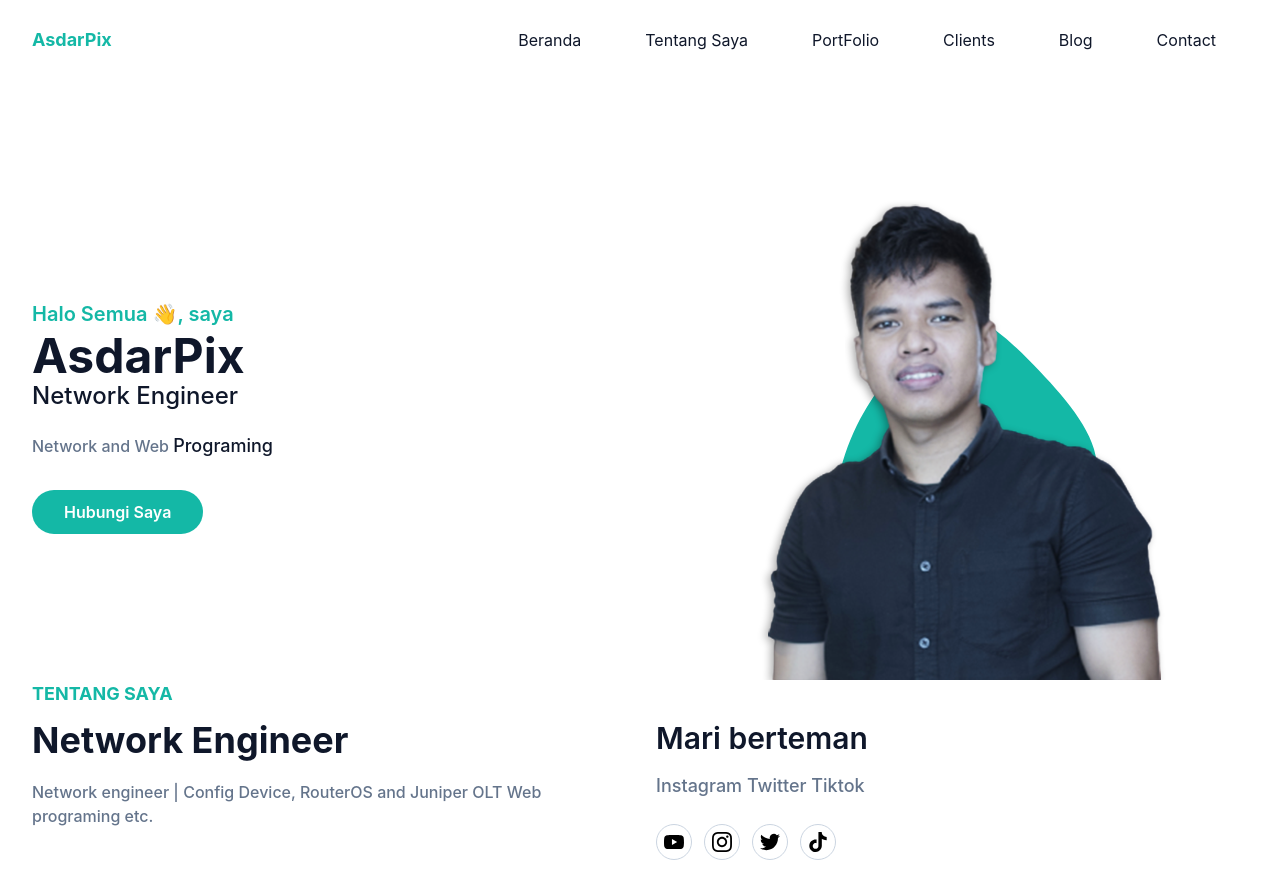
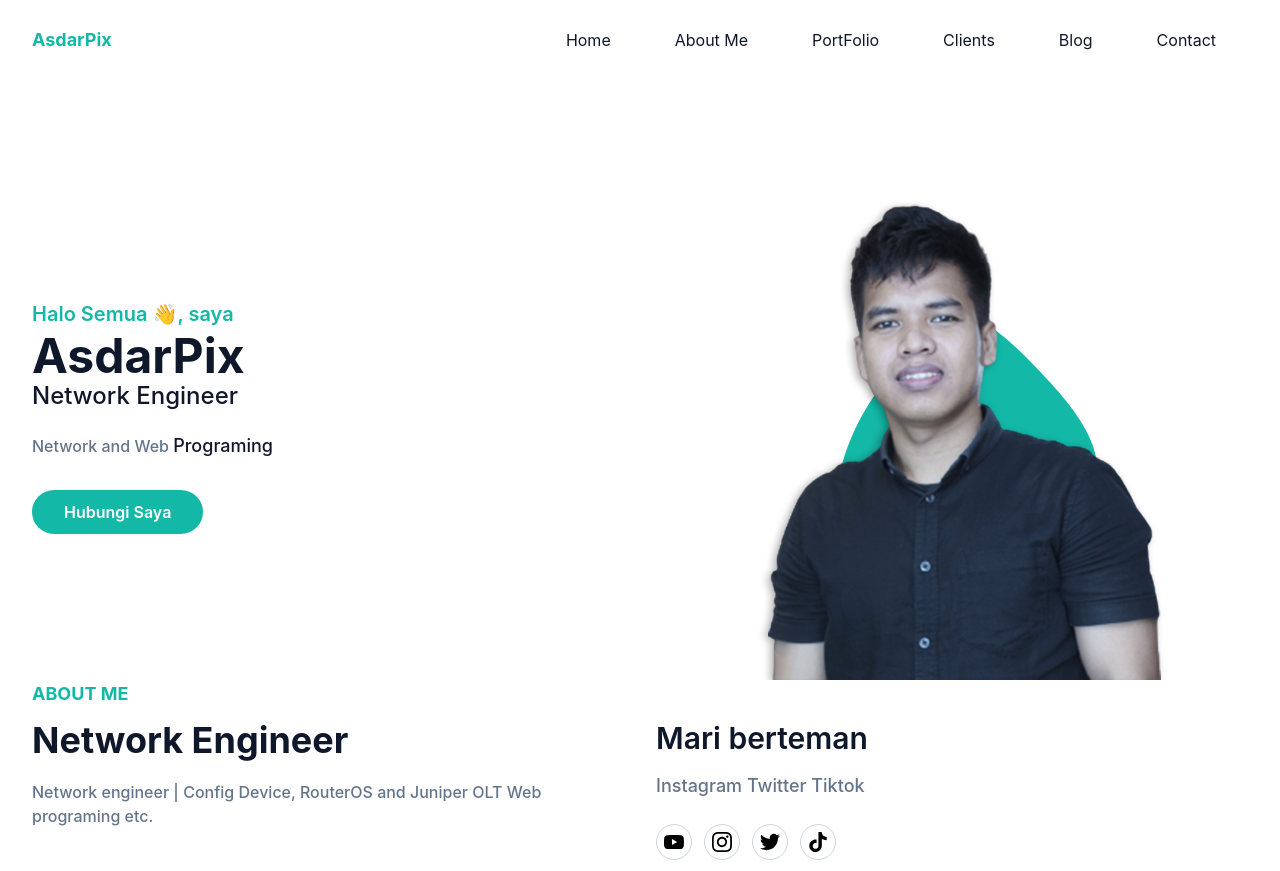
Before and after one commit to AsdarPix/asdarpix.github.io, a website: page index.html in a window 1280 px wide. Shown: the top 871 px of the page. Drawn offline with Linux system fonts and the light colour scheme.

Commit message:
Update index.html

```diff
--- a/index.html
+++ b/index.html
@@ -27,10 +27,10 @@
                         <nav id="nav-menu" class="hidden absolute py-5 bg-white shadow-lg rounded-lg max-w-[250px] w-full right-4 top-full lg:block lg:static lg:bg-transparent lg:max-w-full lg:shadow-none lg:rounded-none">
                             <ul class="block lg:flex">
                                 <li class="group">
-                                    <a href="#home" class="text-base text-dark py-2 mx-8 flex group-hover:text-primary">Beranda</a>
+                                    <a href="#home" class="text-base text-dark py-2 mx-8 flex group-hover:text-primary">Home</a>
                                 </li>
                                 <li class="group">
-                                    <a href="#about" class="text-base text-dark py-2 mx-8 flex group-hover:text-primary">Tentang Saya</a>
+                                    <a href="#about" class="text-base text-dark py-2 mx-8 flex group-hover:text-primary">About Me</a>
                                 </li>
                                 <li class="group">
                                     <a href="#portfolio" class="text-base text-dark py-2 mx-8 flex group-hover:text-primary">PortFolio</a>
@@ -85,7 +85,7 @@
         <div class="container">
             <div class="flex flex-wrap">
                 <div class="w-full px-4 mb-10 lg:w-1/2">
-                    <h4 class="font-bold uppercase text-primary text-lg mb-3"> Tentang Saya</h4>
+                    <h4 class="font-bold uppercase text-primary text-lg mb-3"> About Me</h4>
                     <h2 class="font-bold text-dark text-3xl mb-5 max-w-md lg:text-4xl"> Network Engineer</h2>
                     <p class="font-medium text-base text-secondery max-w-xl ">Network engineer | Config Device, RouterOS and Juniper OLT Web programing etc.</p>
                 </div>
```
